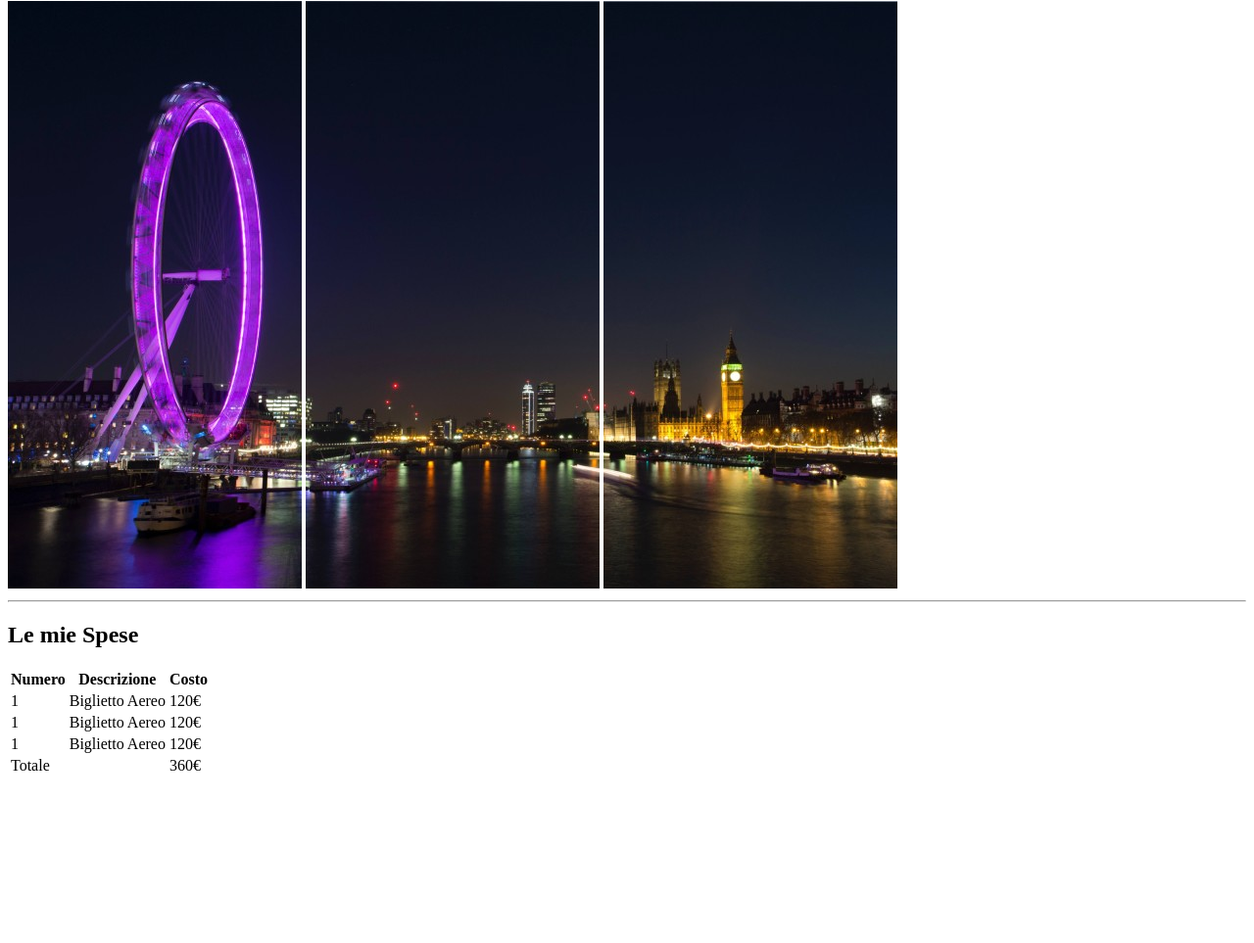
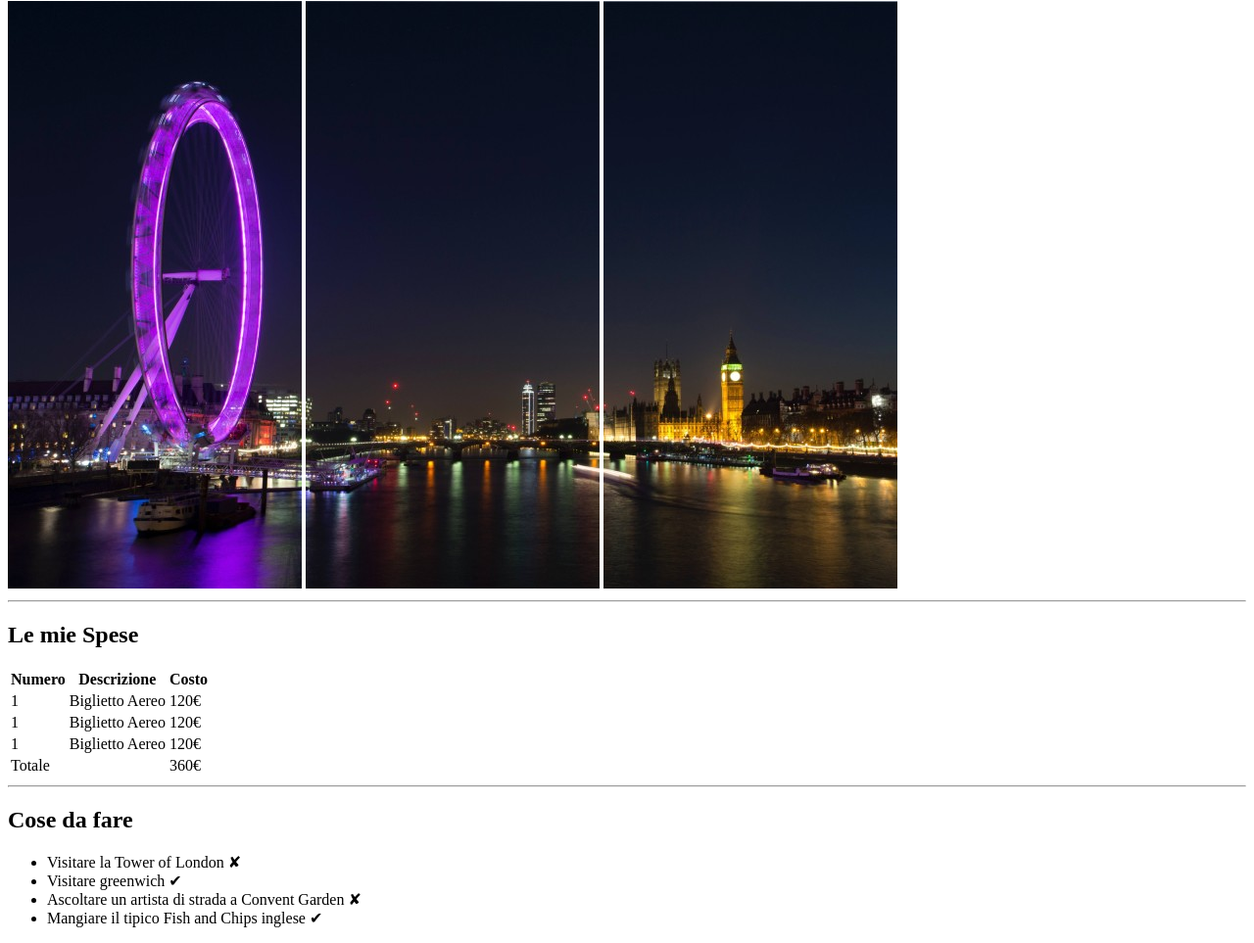
Before and after one commit to mark5041/html-london-trip, a plain HTML site: page index.html in a window 1280 px wide. Shown: the part 79-1042 px from the top of the page at 98% size. Before the commit the page ends 881 px from the top, so only its background shows below. Drawn offline with Linux system fonts and the light colour scheme.

Commit message:
activity-list

```diff
--- a/index.html
+++ b/index.html
@@ -12,10 +12,12 @@
         <img src="img/pexels-bill-emrich-230794-0.jpg" alt="">
         <img src="img/pexels-bill-emrich-230794-1.jpg" alt="">
         <img src="img/pexels-bill-emrich-230794-2.jpg" alt="">
+        <hr>
     </header>
     <main>
-        <hr>
+
         <h2> Le mie Spese </h2>
+
         <table>
             <thead>
                 <th>Numero</th>
@@ -45,6 +47,18 @@
                 </tr>
             </tbody>
         </table>
+
+        <hr>
+
+        <h2>Cose da fare</h2>
+
+        <ul>
+            <li>Visitare la Tower of London &#x2718;</li>
+            <li>Visitare greenwich &#10004;</li>
+            <li>Ascoltare un artista di strada a Convent Garden &#x2718;</li>
+            <li>Mangiare il tipico Fish and Chips inglese &#10004;</li>
+        </ul>
+
     </main>
 </body>
 </html>
```
